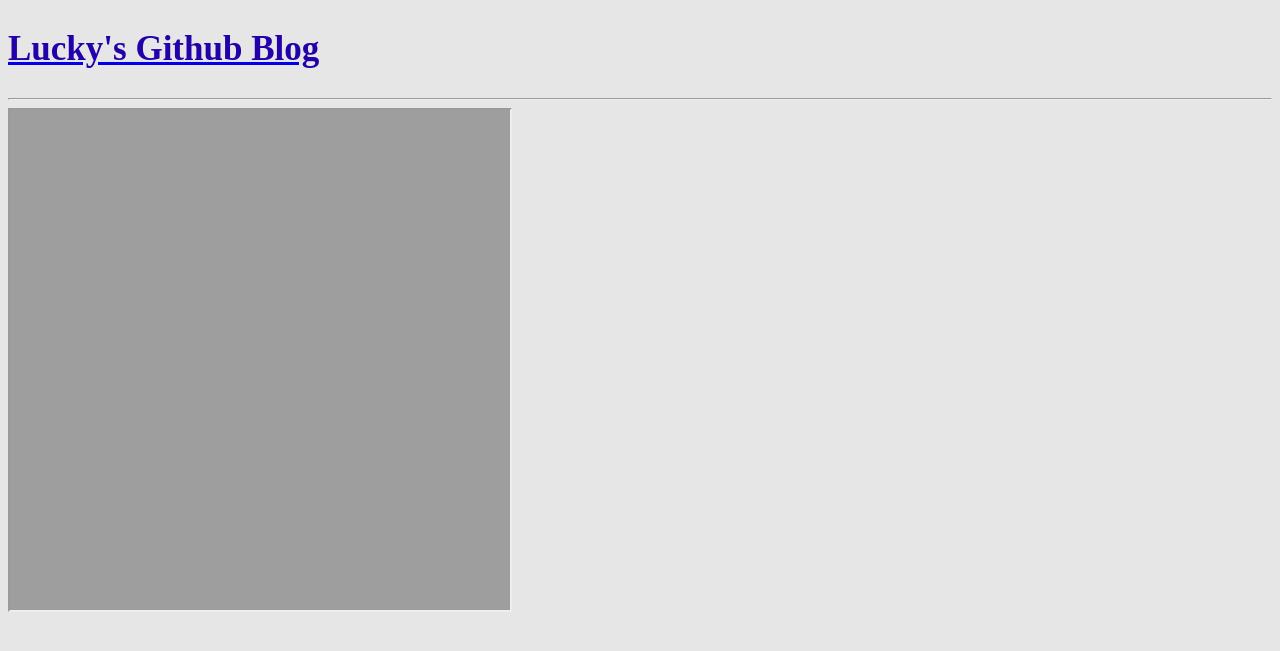
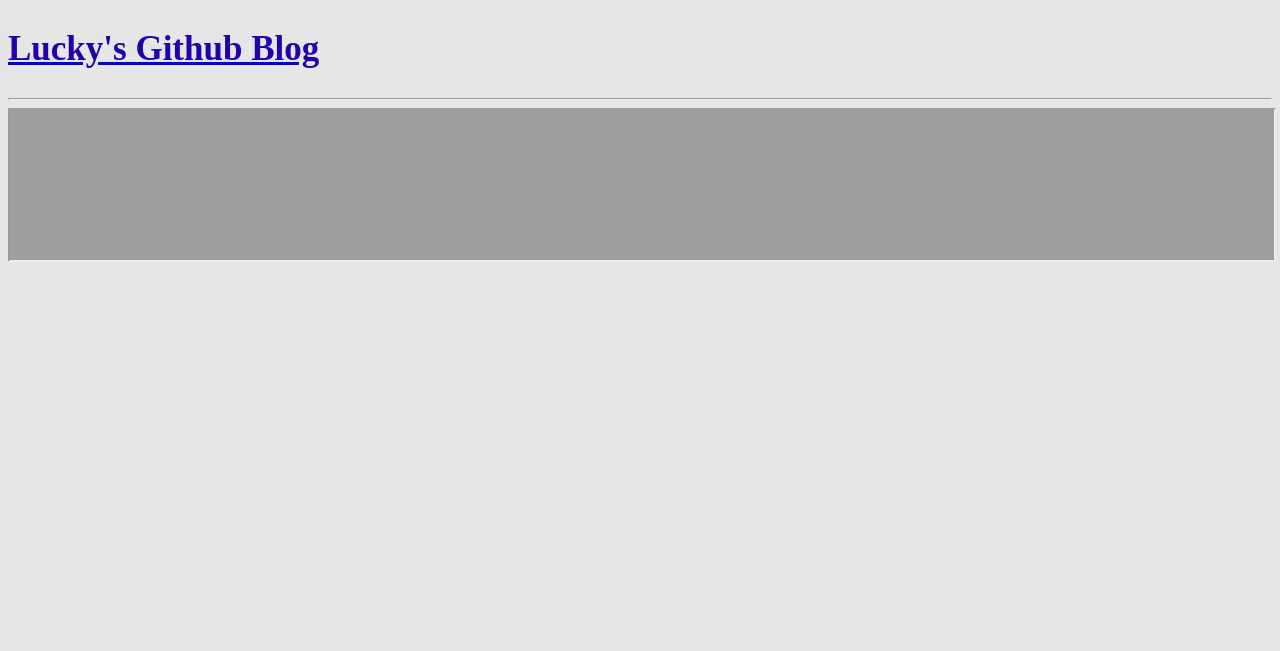
Before and after one commit to lucky521/blog, a Jekyll site: the page built from _posts/2013-12-1-flappy-bird.html, in a window 1280 px wide. Shown: the top 651 px of the page. Built offline with Jekyll 4.4.1, drawn with Linux system fonts in a browser that asks for light colours.

Commit message:
Update 2013-12-1-flappy-bird.html

```diff
--- a/_posts/2013-12-1-flappy-bird.html
+++ b/_posts/2013-12-1-flappy-bird.html
@@ -3,4 +3,4 @@
 title: 累了吧，玩个游戏
 ---
 
-<iframe src="http://lucky521.github.io/Flappy-Bird/" width="500" height="500"> </iframe>
+<iframe src="http://lucky521.github.io/Flappy-Bird/" width="100%" height="100%"> </iframe>
```
